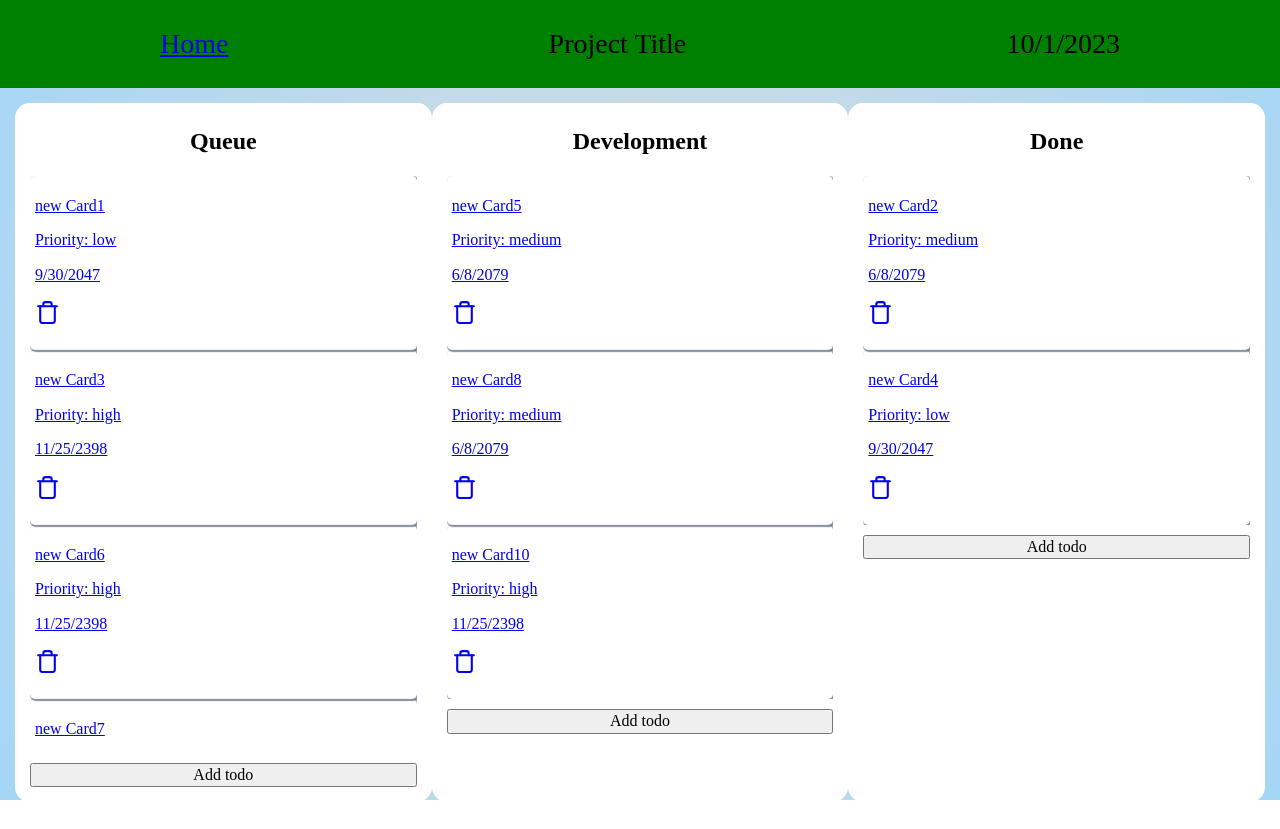
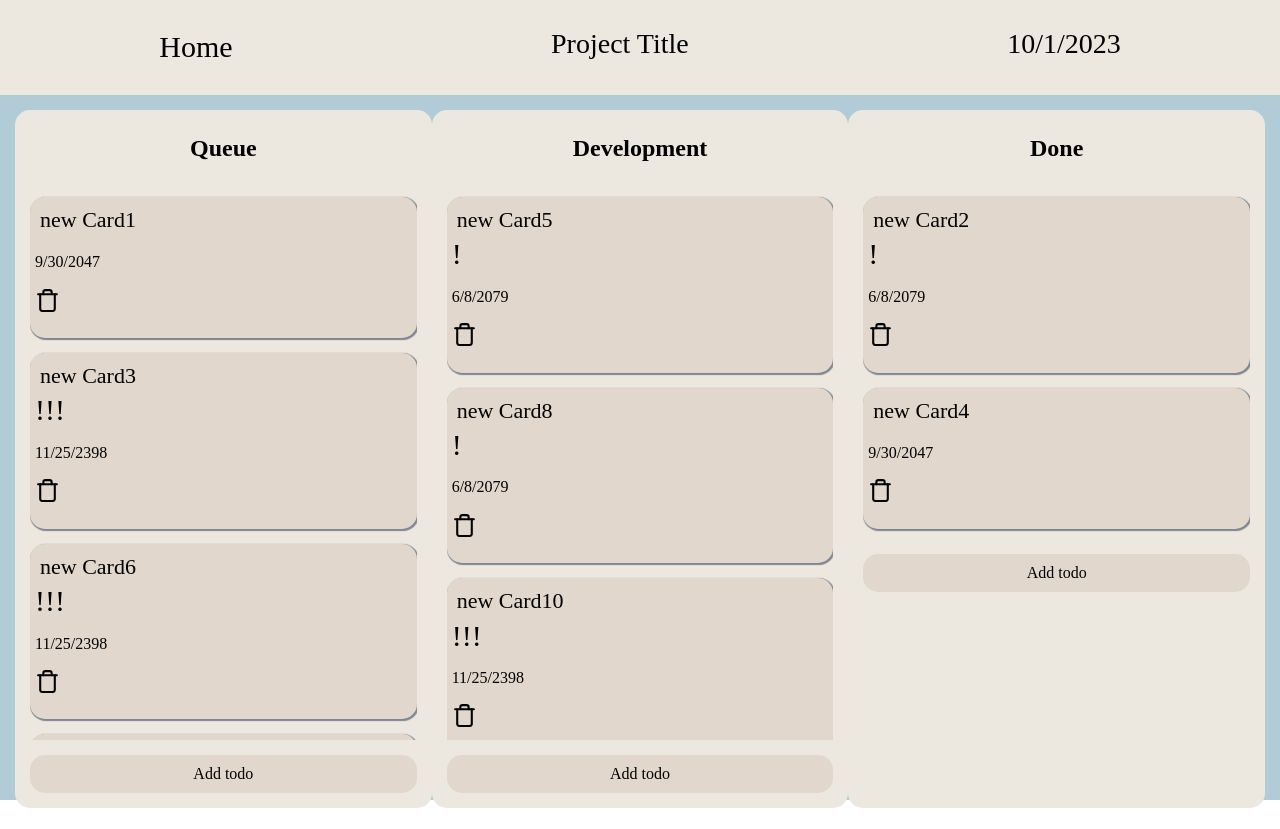
Before and after one commit to Danon12n/uptrader-test-task, a React (Vite) app: page /project/1 in a window 1280 px wide. Built offline with nearby package versions, Linux system fonts and the light colour scheme.

Commit message:
styles
adding style to todo cards, columns, main page

```diff
--- a/src/App.scss
+++ b/src/App.scss
@@ -2,9 +2,6 @@
     width: 100vw;
     height: 100vh;
 
-    background: #dddddd;
-    background: radial-gradient(circle farthest-corner at center center, #dddddd 0%, rgba(76,173,236,0.5) 100%);
-    background: -webkit-radial-gradient(circle farthest-corner at center center, #dddddd 0%, rgba(76,173,236,0.5) 100%);
-    background: -moz-radial-gradient(circle farthest-corner at center center, #dddddd 0%, rgba(76,173,236,0.5) 100%);
+    background: #b1ccd7;
 
 }
--- a/src/components/card/column-card.scss
+++ b/src/components/card/column-card.scss
@@ -1,10 +1,28 @@
 .column__card {
     padding: 5px;
-    border-radius: 5px;
+    border-radius: 15px;
     box-shadow: 1px 1px 1px 1px #091E4240, 1px 1px 1px 1px #091E424F;
+
+    background: #e1d7cd;
+
+
+    color: black;
+}
+
+.column__card__title {
+    margin: 0;
+    padding: 5px;
+    font-size: 22px;
 }
 
 .column__card:hover {
-    text-decoration: underline blue;
     cursor: pointer;
+    font-weight: bold;
 }
+
+.column__card__signsList {
+    display: flex;
+    align-items: center;
+    gap: 10px;
+    font-size: 30px;
+}
--- a/src/components/card/column-card.tsx
+++ b/src/components/card/column-card.tsx
@@ -2,15 +2,25 @@ import { boundTodoActions } from '../../services/redux/action/todos';
 import { TTodoCard } from '../../utils/types';
 import './column-card.scss';
 import { FiTrash } from '@react-icons/all-files/fi/FiTrash';
+import { FiType } from '@react-icons/all-files/fi/FiType';
+import { FiMessageSquare } from '@react-icons/all-files/fi/FiMessageSquare';
+import { FiFile } from '@react-icons/all-files/fi/FiFile';
+import { FiList } from '@react-icons/all-files/fi/FiList';
 
 type Props = { card: TTodoCard };
 
 export default function ColumnCard({ card }: Props) {
   return (
     <div className='column__card'>
-      <p>{card.title}</p>
-      <p>Priority: {card.priority}</p>
-      <p>{card.description}</p>
+      <p className='column__card__title'>{card.title}</p>
+      <div className='column__card__signsList'>
+        {card.priority === 'medium' && <>!</>}
+        {card.priority === 'high' && <>!!!</>}
+        {card.description && <FiType size={25} />}
+        {card.comments && <FiMessageSquare size={25} />}
+        {card.attachedFiles && <FiFile size={25} />}
+        {card.subTodos && <FiList size={25} />}
+      </div>
       <p>{card.creationDate.toLocaleDateString()}</p>
       <p>
         <FiTrash
--- a/src/components/column/column.scss
+++ b/src/components/column/column.scss
@@ -4,8 +4,8 @@
 
     border-radius: 15px;
     padding: 15px;
-    gap: 10px;
-    background: white;
+    gap: 15px;
+    background: #ece8df;
 
     width: 400px;
     height: 95%;
@@ -21,5 +21,30 @@
     margin: 10px;
 }
 .column__cardList {
+    display: flex;
+    flex-direction: column;
+    gap: 15px;
+    padding: 10px 0;
     overflow-y:scroll ;
 }
+
+.column__link {
+    text-decoration: none;
+}
+
+.column__button {
+    background: #e1d7cd;
+    border: none;
+    outline: none;
+    border-radius: 15px;
+    padding: 10px 0;
+    transition: 0.25s ease-in-out;
+}
+
+.column__button:hover {
+    background: #e0d1c2;
+}
+
+.column__button:active {
+    opacity: 0.5;
+}
--- a/src/components/column/column.tsx
+++ b/src/components/column/column.tsx
@@ -19,10 +19,13 @@ export default function Column({ title = 'Queue' }: Props) {
     const newCard: TTodoCard = {
       number: 1,
       title: 'new Card',
-      description: '',
+      description: 'asdasd',
       status: title,
-      priority: 'low',
+      priority: 'medium',
       creationDate: new Date(),
+      comments: ['lol kek'],
+      attachedFiles: ['cool file'],
+      subTodos: ['do todo sub'],
     };
     boundTodoActions.addTodo(newCard);
   };
@@ -34,14 +37,20 @@ export default function Column({ title = 'Queue' }: Props) {
         {todos.map((todo) => {
           if (todo.status === title) {
             return (
-              <Link to={`card/${todo.number}`} state={{ background: location }}>
+              <Link
+                className='column__link'
+                to={`card/${todo.number}`}
+                state={{ background: location }}
+              >
                 <ColumnCard card={todo} />
               </Link>
             );
           }
         })}
       </div>
-      <button onClick={CreateTodo}>Add todo</button>
+      <button className='column__button' onClick={CreateTodo}>
+        Add todo
+      </button>
     </div>
   );
 }
--- a/src/pages/project.scss
+++ b/src/pages/project.scss
@@ -5,7 +5,7 @@
     font-size: 28px;
     color: rgb(0, 0, 0);
 
-    background: green;
+    background: #ece8df;
 }
 
 .columns__container{
@@ -15,6 +15,24 @@
     padding: 15px;
     height:88%;
 
+
     overflow: hidden;
 
 }
+
+.link {
+    text-decoration: none;
+    font-size: 30px;
+    color: black;
+}
+
+.link:hover {
+    animation-name: moveUp;
+    animation-duration: 1s;
+    animation-fill-mode: forwards;
+}
+
+@keyframes moveUp {
+    from {transform: translateY(0);}
+    to {transform: translateY(-10px);}
+  }
--- a/src/pages/project.tsx
+++ b/src/pages/project.tsx
@@ -8,7 +8,7 @@ export default function ProjectPage() {
   return (
     <>
       <div className='topMenu__container'>
-        <Link to={'/'}>
+        <Link className='link' to={'/'}>
           <p>Home</p>
         </Link>
         <p>Project Title</p>
--- a/src/utils/types.ts
+++ b/src/utils/types.ts
@@ -6,8 +6,9 @@ export type TTodoCard = {
   priority: 'low' | 'medium' | 'high';
   creationDate: Date;
   completeDate?: Date;
-  subTodos?: [];
+  subTodos?: string[];
   comments?: string[];
+  attachedFiles?: string[];
 };
 
 export type TStatus = 'Queue' | 'Development' | 'Done';
```
